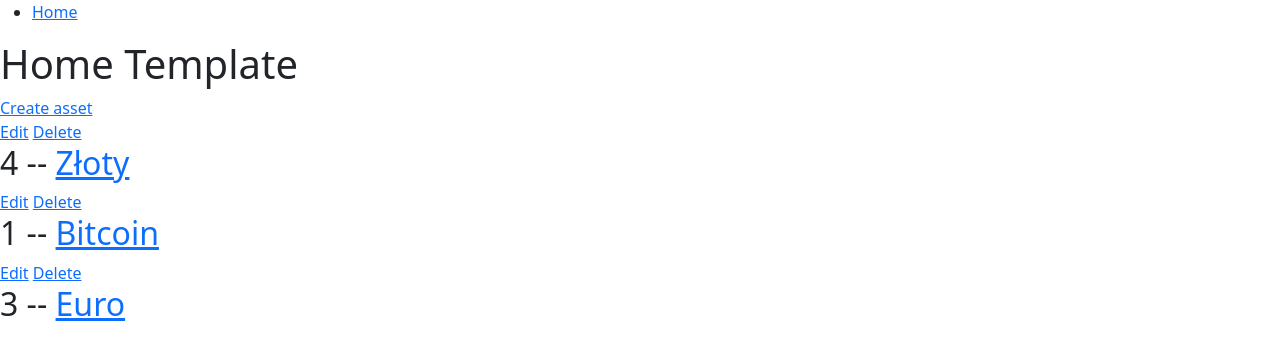
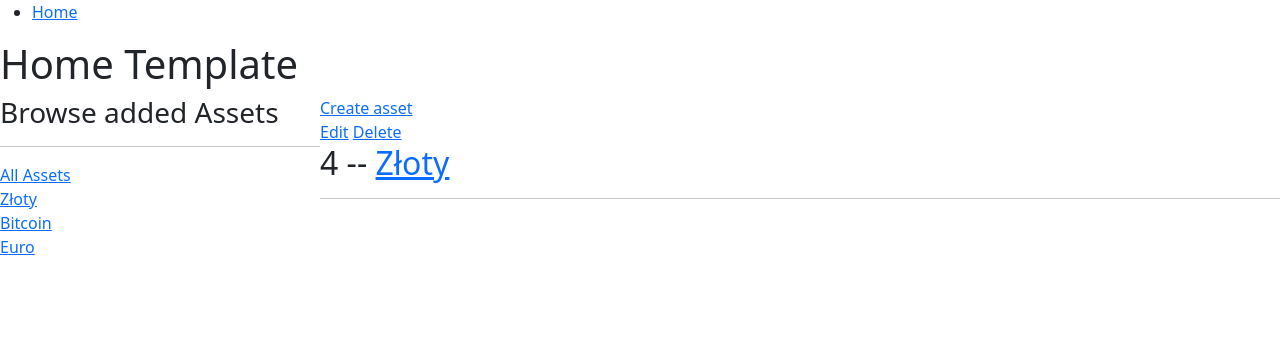
Before and after one commit to stock-indicators/stocktracker, a Django app: a page that uses stocktracker/base/templates/base/home.html in a window 1280 px wide. Shown: the top 360 px of the page. Run offline with Django 4.2, Linux system fonts and the light colour scheme; data comes from the database, SQL or seed files in the repository; some libraries are stand-ins or nearby versions.

Commit message:
Filter added assets

```diff
--- a/stocktracker/base/templates/base/home.html
+++ b/stocktracker/base/templates/base/home.html
@@ -3,20 +3,47 @@
 
 <h1>Home Template</h1>
 
+<style>
+    .home-container{
+        display: grid;
+        grid-template-columns: 1fr 3fr;
+    }
+</style>
 
-<a href="{% url 'create-asset' %}">Create asset</a>
+<div class="home-container">
 
+    <div>
+        <h3>Browse added Assets</h3>
+        <hr>
 
-<div>
-    <div>
+            <div>
+                <a href="{% url 'home' %}">All Assets</a>
+            </div>
+
         {% for stock in stocks %}
-        <a href="{% url 'update-asset' stock.id %}">Edit</a>
-        <a href="{% url 'delete-asset' stock.id %}">Delete</a>
-        <div>
-            <h2>{{stock.id}} -- <a href="{% url 'analyzer' stock.id %}">{{stock.name}}</a></h2>
-        </div>
+
+            <div>
+                <a href="{% url 'home' %}?q={{stock.name}}">{{stock.name}}</a>
+            </div>
 
         {% endfor %}
+    </div>
+
+    <div>
+        <a href="{% url 'create-asset' %}">Create asset</a>
+        <div>
+            <div>
+                {% for search_stocks in search_stocks %}
+                <a href="{% url 'update-asset' search_stocks.id %}">Edit</a>
+                <a href="{% url 'delete-asset' search_stocks.id %}">Delete</a>
+                <div>
+                    <h2>{{search_stocks.id}} -- <a href="{% url 'analyzer' search_stocks.id %}">{{search_stocks.name}}</a></h2>
+                <hr>
+                </div>
+
+                {% endfor %}
+            </div>
+        </div>
     </div>
 </div>
 
--- a/stocktracker/base/views.py
+++ b/stocktracker/base/views.py
@@ -5,8 +5,14 @@
 from .forms import AssetsForm
 
 def home(request):
-    stocks = Assets.objects.all()
-    contex = {'stocks': stocks}
+
+    q = request.GET.get('q') if request.GET.get('q') != None else ''
+
+
+    search_stocks = Assets.objects.filter(name__icontains=q)
+
+    stocks = Assets.objects.filter()
+    contex = {'stocks': stocks, 'search_stocks': search_stocks}
     return render(request, 'base/home.html', contex)
 
 
```
